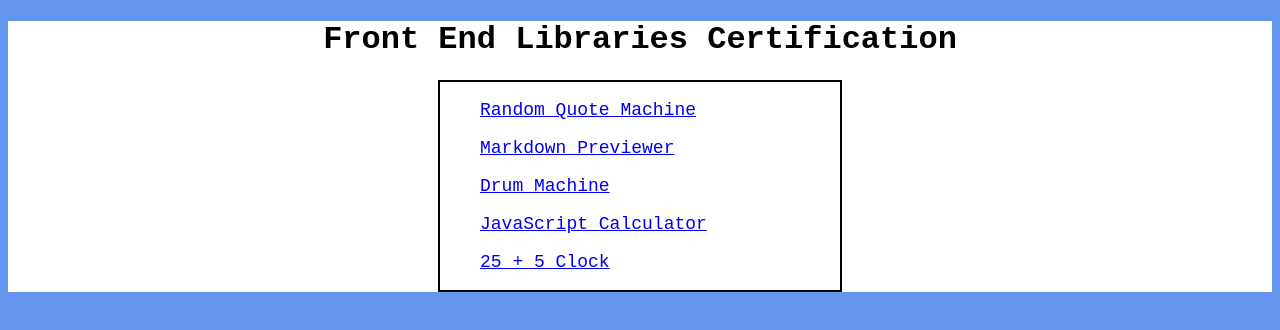
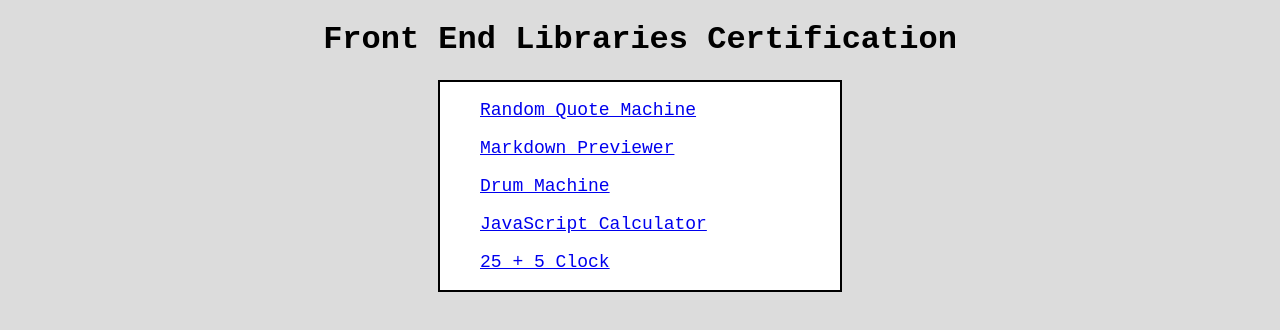
Before and after one commit to monsterkosh/frontend-libraries-certification, a React (Create React App) app: page / in a window 1280 px wide. Shown: the top 330 px of the page. Built offline with nearby package versions, Linux system fonts and the light colour scheme.

Commit message:
background color

```diff
--- a/src/styles/HomeStyles.css
+++ b/src/styles/HomeStyles.css
@@ -1,16 +1,15 @@
 body {
-    background-color: #6495ED;;
+    background-color: #DCDCDC;
 }
 
 .container {
-    background-color: #fff;
+    background-color: #DCDCDC;
     width: 100%;
     height: 100%;
     margin: 0px;
 }
 
 .welcome-msg {
-
     font-family: sax-mono, monospace;
 }
 
@@ -26,4 +25,5 @@
     font-size: 18px;
     width: 400px;
     margin: 0 auto;
+    background-color: #fff;
 }
```
